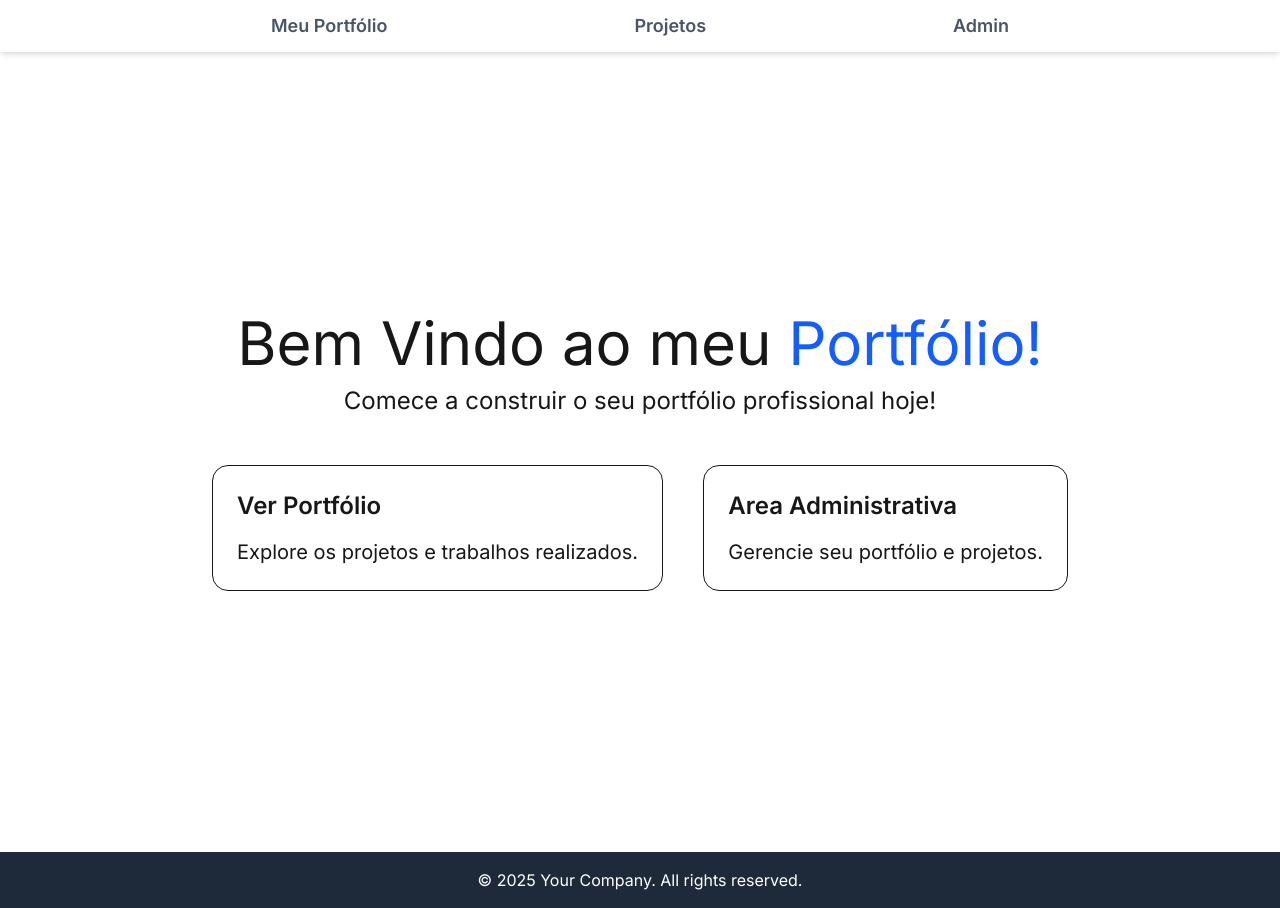
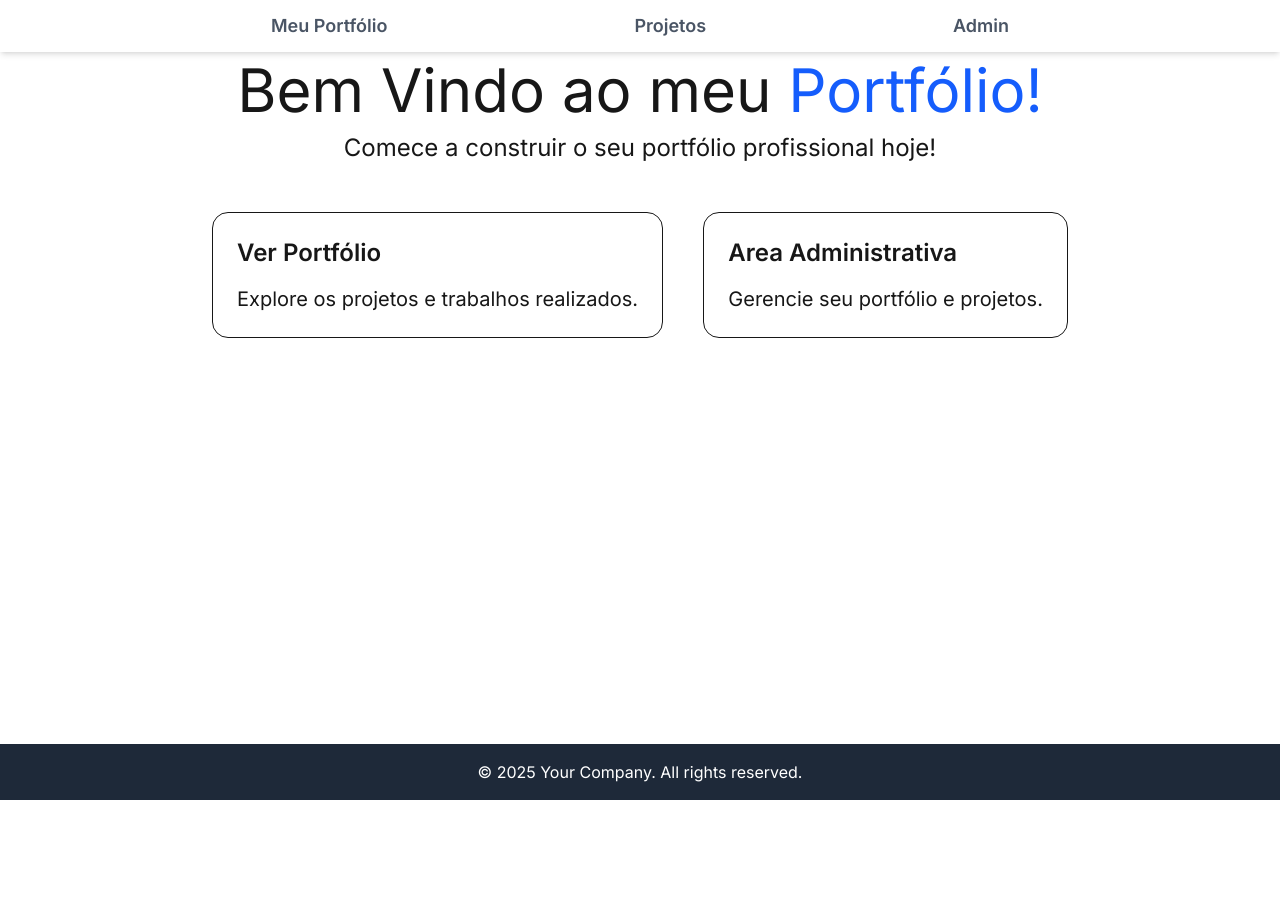
Before and after one commit to rspricigo/portfolio, a Next.js app: page / in a window 1280 px wide. After the commit the page ends 800 px from the top, so only its background shows below. Built offline with nearby package versions, Linux system fonts and the light colour scheme.

Commit message:
Adjusting page layout

```diff
--- a/src/app/layout.tsx
+++ b/src/app/layout.tsx
@@ -1,6 +1,8 @@
 import type { Metadata } from "next";
 import { Inter } from "next/font/google";
 import "./globals.css";
+import Header from "./components/Header";
+import Footer from "./components/Footer";
 
 const inter = Inter({
   subsets: ["latin"],
@@ -18,7 +20,13 @@ export default function RootLayout({
 }>) {
   return (
     <html lang="en">
-      <body className={inter.className}>{children}</body>
+      <body className={inter.className}>
+        <div className="flex flex-col min-h-screen">
+          <Header />
+          <main className="flex-grow">{children}</main>
+          <Footer />
+        </div>
+      </body>
     </html>
   );
 }
--- a/src/app/page.tsx
+++ b/src/app/page.tsx
@@ -1,12 +1,8 @@
 import Link from "next/link";
-import Header from "./components/Header";
-import Footer from "./components/Footer";
 
 export default function Home() {
   return (
-    <>
-      <Header />
-      <div className="flex flex-col items-center justify-center min-h-screen py-2">
+    <div className="flex flex-col items-center justify-center py-2">
       <main className="flex flex-col items-center justify-center w-full flex-1 px-20 text-center">
         <h1 className="text-6xl">
           Bem Vindo ao meu <span className="text-blue-600">Portfólio!</span>
@@ -36,7 +32,5 @@ export default function Home() {
         </div>
       </main>
     </div>
-      <Footer />
-    </>
   );
 }
```
Lines whose indentation alone changed are shown as unchanged.
